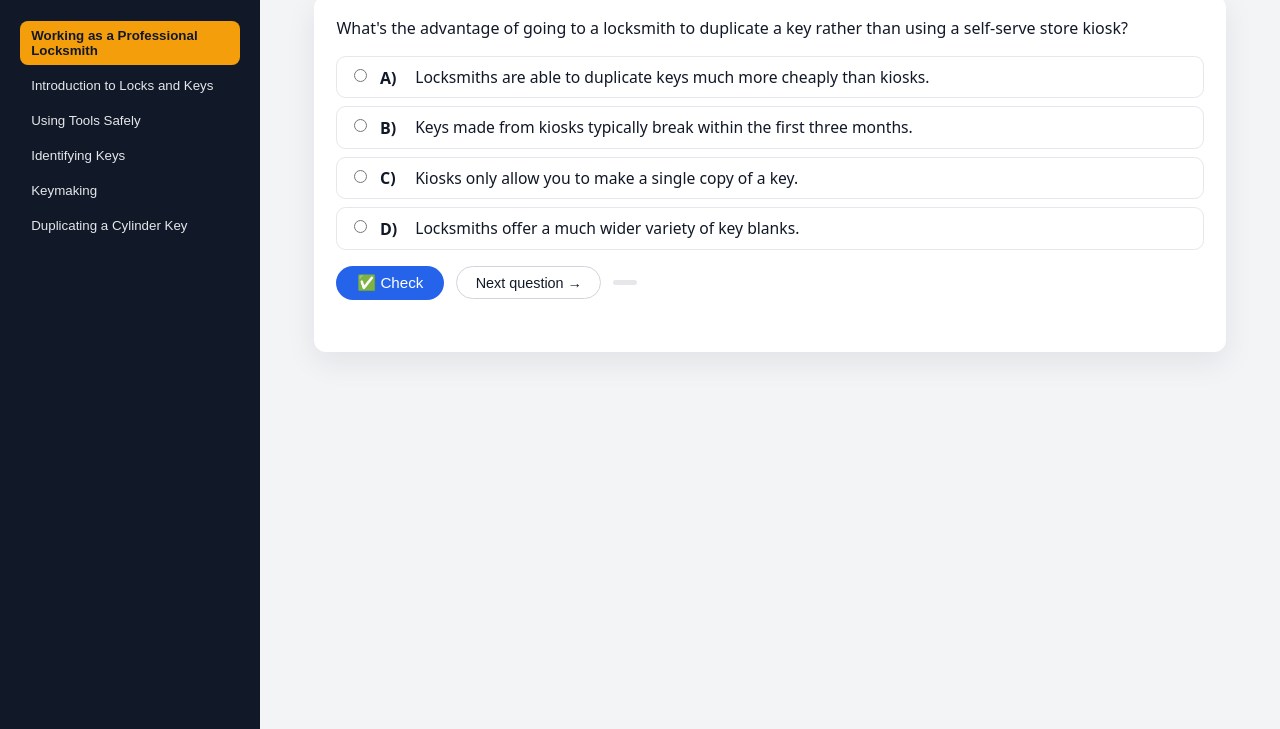
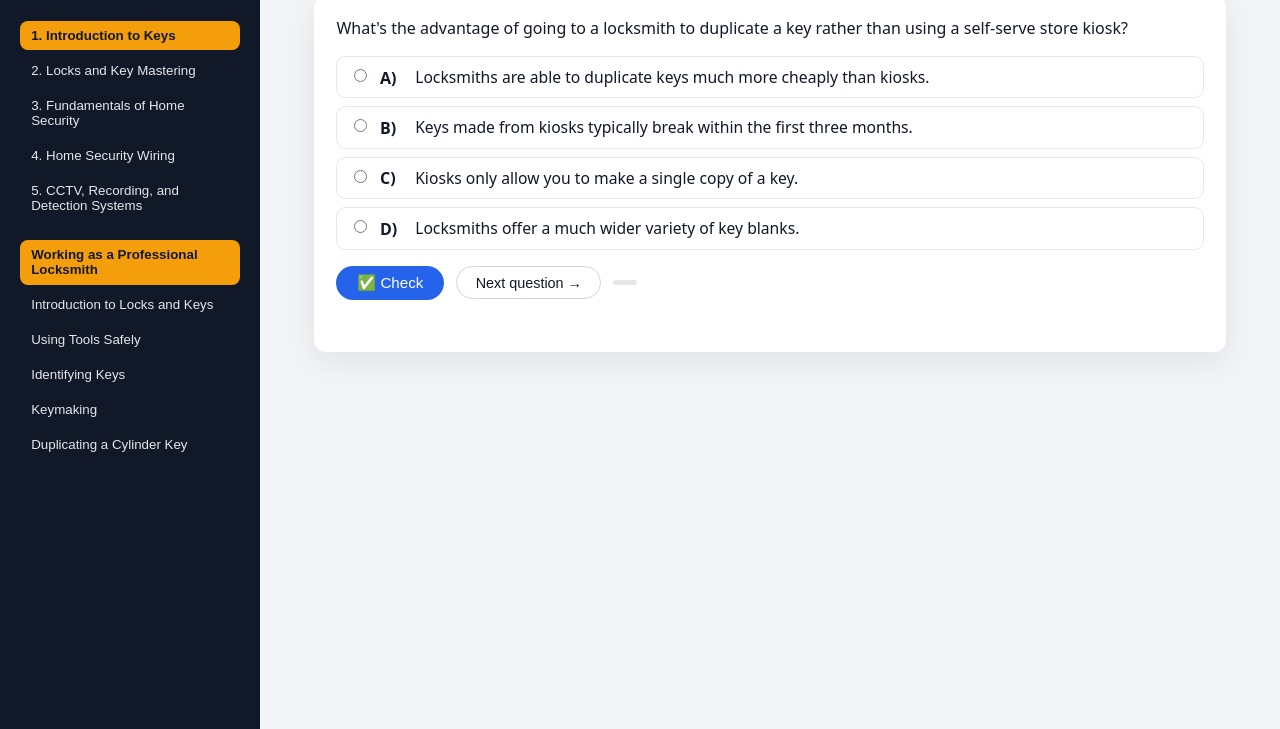
Before and after one commit to ArtemChumachenko/locksmith-quiz-trainer, a plain HTML site: page index.html in a window 1280 px wide. Shown: the part 71-800 px from the top of the page. Drawn offline with Linux system fonts and the light colour scheme.

Commit message:
Update index.html

```diff
--- a/index.html
+++ b/index.html
@@ -42,6 +42,11 @@
         gap: 0.35rem;
         font-size: 0.95rem;
       }
+      .topic-list.secondary {
+  margin-top: 0.25rem;
+  font-size: 0.85rem;
+}
+
       .topic-btn {
         border: none;
         padding: 0.45rem 0.7rem;
@@ -222,8 +227,12 @@
     <div class="app">
      <aside>
   <div class="logo">🔐 Locksmith Exam Trainer</div>
-        <div class="topic-list" id="topicList"></div>
+  <!-- Верхний ряд: модули (имена файлов) -->
+  <div class="topic-list" id="moduleList"></div>
+  <!-- Нижний ряд: подтемы внутри выбранного модуля -->
+  <div class="topic-list secondary" id="topicList"></div>
 </aside>
+
 
       <main>
         <div class="top-bar">
@@ -249,9 +258,9 @@
     </div>
 
     <script>
-      // ===== 1. Data: topics & questions ==================================
-
-     const quizData = {
+  // ===== 1. Иерархические данные: Модуль → Подтема → Вопросы =====
+  const quizTree = {
+    "1. Introduction to Keys": {
       "Working as a Professional Locksmith": [
         {
           question:
@@ -379,9 +388,9 @@
             "A customer calls you with an urgent request, but you can't accommodate her because you're on another job. What should you do?",
           options: [
             "Ask the customer you're currently working for if they mind if you leave to help the caller, and then quickly return.",
-        "Tell the caller to sit tight, and that you'll call her back when you're done with your current job.",
+            "Tell the caller you'll call her back when you're done with your current job.",
             "Ask her if she wouldn't mind calling you again in about an hour, since that's when you expect you'll be free.",
-        "Recommend another locksmith who might be able to help immediately and show your appreciation for calling."
+            "Recommend another locksmith who might be able to help immediately and thank her for calling."
           ],
           correctIndex: 3
         },
@@ -402,7 +411,7 @@
           options: [
             "That the customer is able to pay for your services",
             "That someone will be there waiting when you arrive",
-        "That the person who called you is the person waiting when you arrive",
+            "That the person who called is the person waiting when you arrive",
             "That the customer has provided proof of ownership before you open the door"
           ],
           correctIndex: 3
@@ -1049,20 +1058,27 @@
           correctIndex: 2
         }
       ]
+    },
+
+    // пока добавляем только первый файл.
+    // Остальные модули уже видны в UI, но пустые — позже заполним из других docx.
+    "2. Locks and Key Mastering": {},
+    "3. Fundamentals of Home Security": {},
+    "4. Home Security Wiring": {},
+    "5. CCTV, Recording, and Detection Systems": {}
   };
 
-
-      // ===== 2. State ==================================
-
+  // ===== 2. Состояние =====
+  let currentModule = null;
   let currentTopic = null;
   let currentIndex = 0;
   let selectedIndex = null;
   let checked = false;
 
-      const scores = {}; // { topic: { correct: n, total: m } }
+  const scores = {}; // { module: { topic: {correct,total} } }
 
-      // ===== 3. DOM refs ==================================
-
+  // ===== 3. DOM =====
+  const moduleListEl = document.getElementById("moduleList");
   const topicListEl = document.getElementById("topicList");
   const topicTitleEl = document.getElementById("topicTitle");
   const progressTextEl = document.getElementById("progressText");
@@ -1073,11 +1089,59 @@
   const feedbackEl = document.getElementById("feedback");
   const scoreTextEl = document.getElementById("scoreText");
 
-      // ===== 4. Render topics sidebar ====================
+  // ===== 4. Рендер модулей (файлов) =====
+  function renderModules() {
+    moduleListEl.innerHTML = "";
+    const modules = Object.keys(quizTree);
 
+    modules.forEach((modName, idx) => {
+      const btn = document.createElement("button");
+      btn.textContent = modName;
+      btn.className = "topic-btn" + (idx === 0 ? " active" : "");
+      btn.addEventListener("click", () => selectModule(modName));
+      moduleListEl.appendChild(btn);
+    });
+
+    if (modules.length > 0) {
+      selectModule(modules[0]);
+    }
+  }
+
+  function selectModule(modName) {
+    currentModule = modName;
+    currentTopic = null;
+    currentIndex = 0;
+    selectedIndex = null;
+    checked = false;
+
+    Array.from(moduleListEl.children).forEach((btn) => {
+      btn.classList.toggle("active", btn.textContent === modName);
+    });
+
+    renderTopics();
+  }
+
+  // ===== 5. Рендер подтем =====
   function renderTopics() {
     topicListEl.innerHTML = "";
-        Object.keys(quizData).forEach((topicName, idx) => {
+    const topicsObj = quizTree[currentModule] || {};
+    const topics = Object.keys(topicsObj);
+
+    topicTitleEl.textContent = currentModule;
+
+    if (topics.length === 0) {
+      questionTextEl.textContent = "No quizzes for this module yet.";
+      optionsListEl.innerHTML = "";
+      progressTextEl.textContent = "";
+      feedbackEl.textContent = "";
+      feedbackEl.className = "feedback";
+      scoreTextEl.textContent = "";
+      checkBtn.disabled = true;
+      nextBtn.disabled = true;
+      return;
+    }
+
+    topics.forEach((topicName, idx) => {
       const btn = document.createElement("button");
       btn.textContent = topicName;
       btn.className = "topic-btn" + (idx === 0 ? " active" : "");
@@ -1085,14 +1149,8 @@
       topicListEl.appendChild(btn);
     });
 
-        // auto-select first topic
-        const firstTopic = Object.keys(quizData)[0];
-        if (firstTopic) {
-          selectTopic(firstTopic);
+    selectTopic(topics[0]);
   }
-      }
-
-      // ===== 5. Topic selection ==========================
 
   function selectTopic(topicName) {
     currentTopic = topicName;
@@ -1100,28 +1158,24 @@
     selectedIndex = null;
     checked = false;
 
-        // update active button
     Array.from(topicListEl.children).forEach((btn) => {
       btn.classList.toggle("active", btn.textContent === topicName);
     });
 
-        if (!scores[currentTopic]) {
-          scores[currentTopic] = { correct: 0, total: 0 };
-        }
+    if (!scores[currentModule]) scores[currentModule] = {};
+    if (!scores[currentModule][currentTopic])
+      scores[currentModule][currentTopic] = { correct: 0, total: 0 };
 
     renderQuestion();
   }
 
-      // ===== 6. Render question ==========================
-
+  // ===== 6. Рендер вопроса =====
   function renderQuestion() {
-        const questions = quizData[currentTopic];
+    const questions = quizTree[currentModule][currentTopic];
     const q = questions[currentIndex];
 
     topicTitleEl.textContent = currentTopic;
-        progressTextEl.textContent = `Question ${currentIndex + 1} of ${
-          questions.length
-        }`;
+    progressTextEl.textContent = `Question ${currentIndex + 1} of ${questions.length}`;
 
     questionTextEl.textContent = q.question;
     optionsListEl.innerHTML = "";
@@ -1142,7 +1196,6 @@
 
       radio.addEventListener("change", () => {
         selectedIndex = idx;
-            // remove highlight from all
         Array.from(optionsListEl.children).forEach((item) =>
           item.classList.remove("selected")
         );
@@ -1170,12 +1223,11 @@
     updateScorePill();
   }
 
-      // ===== 7. Check answer =============================
-
+  // ===== 7. Проверка ответа =====
   function checkAnswer() {
     if (selectedIndex === null || checked) return;
 
-        const questions = quizData[currentTopic];
+    const questions = quizTree[currentModule][currentTopic];
     const q = questions[currentIndex];
     const correctIdx = q.correctIndex;
 
@@ -1191,7 +1243,7 @@
     });
 
     const isCorrect = selectedIndex === correctIdx;
-        const topicScore = scores[currentTopic];
+    const topicScore = scores[currentModule][currentTopic];
 
     topicScore.total += 1;
     if (isCorrect) {
@@ -1211,35 +1263,34 @@
     nextBtn.disabled = currentIndex >= questions.length - 1;
   }
 
-      // ===== 8. Next question ============================
-
+  // ===== 8. Следующий вопрос =====
   function nextQuestion() {
-        const questions = quizData[currentTopic];
+    const questions = quizTree[currentModule][currentTopic];
     if (currentIndex < questions.length - 1) {
       currentIndex += 1;
       renderQuestion();
     }
   }
 
-      // ===== 9. Score pill ===============================
-
+  // ===== 9. Обновление счёта =====
   function updateScorePill() {
-        const topicScore = scores[currentTopic];
-        if (!topicScore || topicScore.total === 0) {
+    const moduleScore = scores[currentModule];
+    if (!moduleScore || !moduleScore[currentTopic] || moduleScore[currentTopic].total === 0) {
       scoreTextEl.textContent = "";
       return;
     }
+    const topicScore = moduleScore[currentTopic];
     const pct = Math.round((topicScore.correct / topicScore.total) * 100);
     scoreTextEl.textContent = `Score for "${currentTopic}": ${topicScore.correct}/${topicScore.total} (${pct}%)`;
   }
 
-      // ===== 10. Event listeners =========================
-
+  // ===== 10. Слушатели =====
   checkBtn.addEventListener("click", checkAnswer);
   nextBtn.addEventListener("click", nextQuestion);
 
-      // Init
-      renderTopics();
+  // ===== 11. Старт =====
+  renderModules();
 </script>
+
   </body>
 </html>
```
Lines whose indentation alone changed are shown as unchanged.
